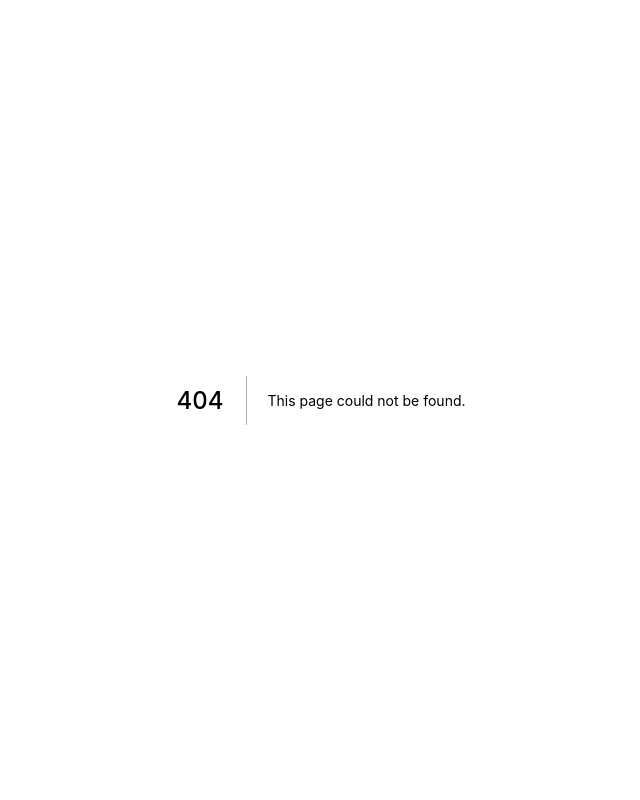
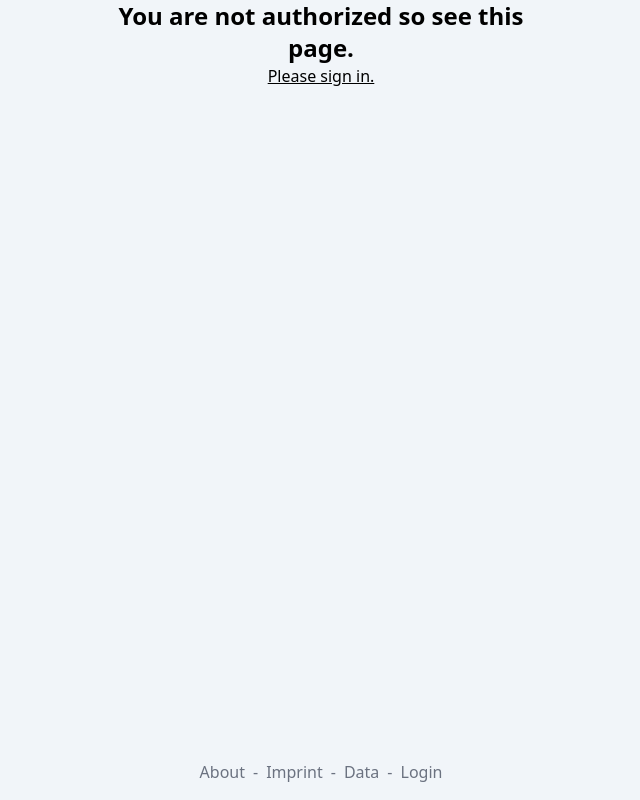
Before and after one commit to dev-fredericfox/my-recipe-book, a Next.js app: page /unauthorized in a window 1280 px wide. Before the commit this address had no page. Shown: the whole page, without its empty margins (319-959 px from the left). Built offline with nearby package versions, Linux system fonts and the light colour scheme; no server answers.

Commit message:
Issue with this page

```diff
--- /dev/null
+++ b/pages/unauthorized.tsx
@@ -0,0 +1,22 @@
+import type { NextPage } from "next";
+import Head from "next/head";
+import Layout from "../components/Layout";
+import Title from "../components/Title";
+import Link from "next/link";
+const Unauthorzied: NextPage = () => {
+  return (
+    <div>
+      <Head>
+        <title>Unauthorzied</title>
+        <meta name="description" content="Add Recipe" />
+        <link rel="icon" href="/favicon.ico" />
+      </Head>
+      <Layout>
+        <Title title="You are not authorized so see this page."/>
+        <Link href="/api/auth/signin" passHref><p className="text-center underline cursor-pointer">Please sign in.</p></Link>
+      </Layout>
+    </div>
+  );
+};
+
+export default Unauthorzied;
```
